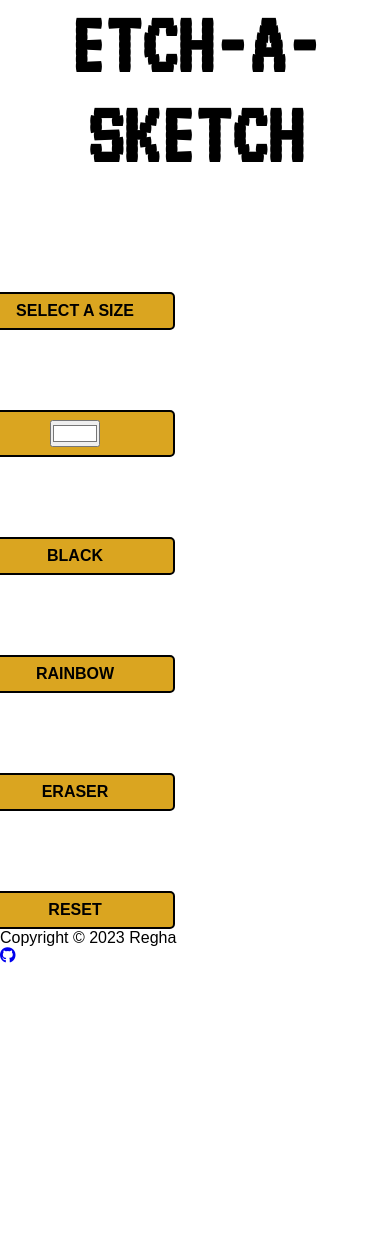
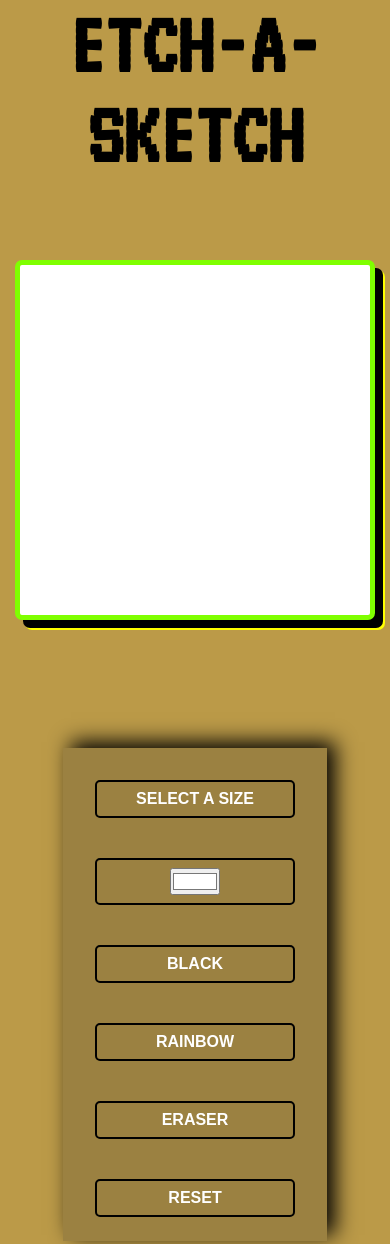
Before and after one commit to REGSYBABA/ETCH-A-SKETCH, a plain HTML site: page index.html in a window 390 px wide. Shown: the top 1244 px of the page. Before the commit the page ends 965 px from the top, so only its background shows below. Drawn offline with Linux system fonts and the light colour scheme; a web font is replaced by a local one.

Commit message:
made my final UI added every finsihing touch to make it presentable

```diff
--- a/style.css
+++ b/style.css
@@ -8,6 +8,10 @@
 
 body{
     font-family: 'REM', sans-serif;
+    background-color: #E08DAC;
+    height: 100vh;
+    color: #fff;
+    background-color: #bb9a48;
 }
 
 .header-text{
@@ -22,7 +26,7 @@ main{
     align-items: center;
     justify-content: center;
     gap: 15rem;
-    margin-top: 7rem;
+    margin-top: 5rem;
 }
 
 .selections{
@@ -30,11 +34,15 @@ main{
     flex-direction: column;
     align-items: center;
     gap: 5rem;
+    /* background-color: #fff; */
+    background-color: #9b8141;
+    box-shadow: 8px -6px 20px black;
+    padding: 2rem;
 }
 
 .selections button{
     width: 200px;
-    background-color: goldenrod;
+    background: none;
     text-align: center;
     padding: .5rem;
     border: 2px solid black;
@@ -42,8 +50,69 @@ main{
     border-radius: 5px;
     font-weight: 700;
     font-size: 16px;
+    color: white;
+    transition: all .4s ease-in-out;
+    margin-bottom: -.5rem;
+}
+
+button:hover{
+   transform: scale(1.1);
 }
 
 .sketch-pad{
     display: grid;
+    background-color: white;
+    box-shadow: 8px 8px 0px black, 10px 10px 0 yellow;
+    border-radius: 7px;
+    width: 550px;
+    height: 550px;
+    border: 5px solid chartreuse;
 }
+
+footer{
+    display: flex;
+    justify-content: center;
+    align-items: center;
+    text-align: center;
+    margin-top: 20px;
+    gap: 20px;
+    font-size: 25px;
+}
+
+footer .git{
+    color: white;
+    cursor: pointer;
+    transition: transform 0.3s ease-in-out;
+}
+
+footer .git:hover{
+    transform: rotate(360deg) scale(1.2);
+}
+
+@media screen and (max-width: 600px){
+    body{
+        height: 100vh;
+    }
+    main{
+        flex-direction: column-reverse;
+    }
+    .selections{
+        flex-direction: column;
+        margin-top: -7rem;
+        gap: 3em;
+    }
+    .sketch-pad{
+        width: 350px;
+        height: 350px;
+    }
+}
+
+@media screen and (min-width: 605px) and (max-width: 1100px){
+    body{
+        margin: 50px auto;
+    }
+    main{
+        gap: 5rem;
+        padding: 0 3rem;
+    }
+}
```
